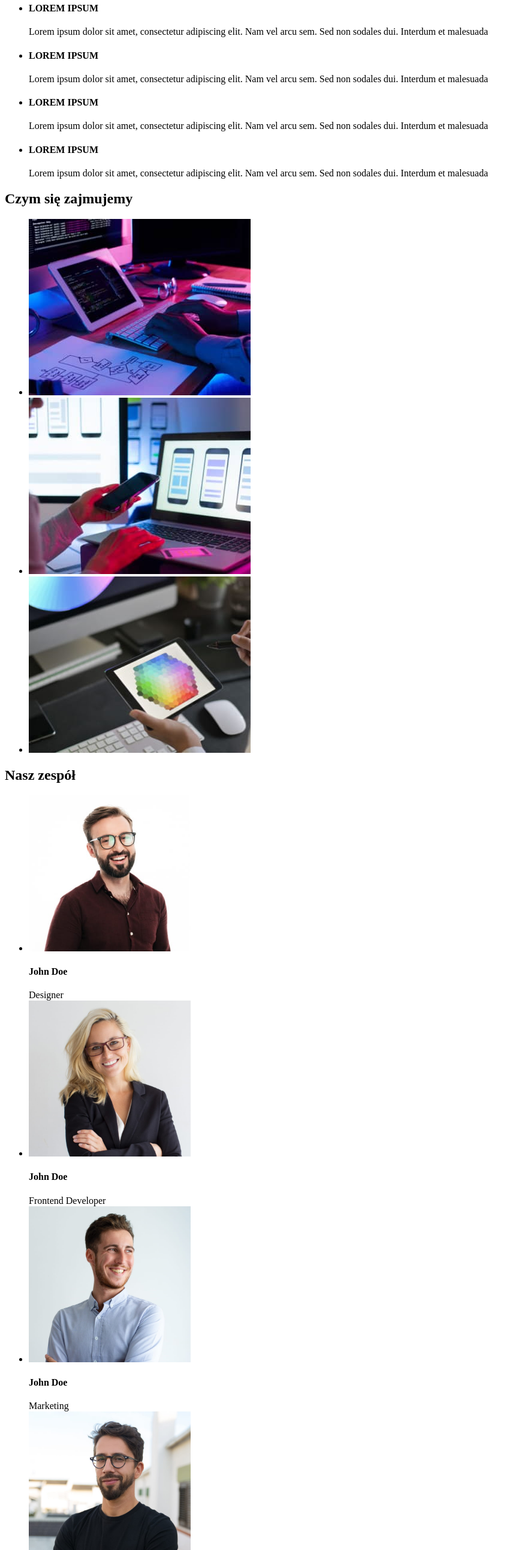
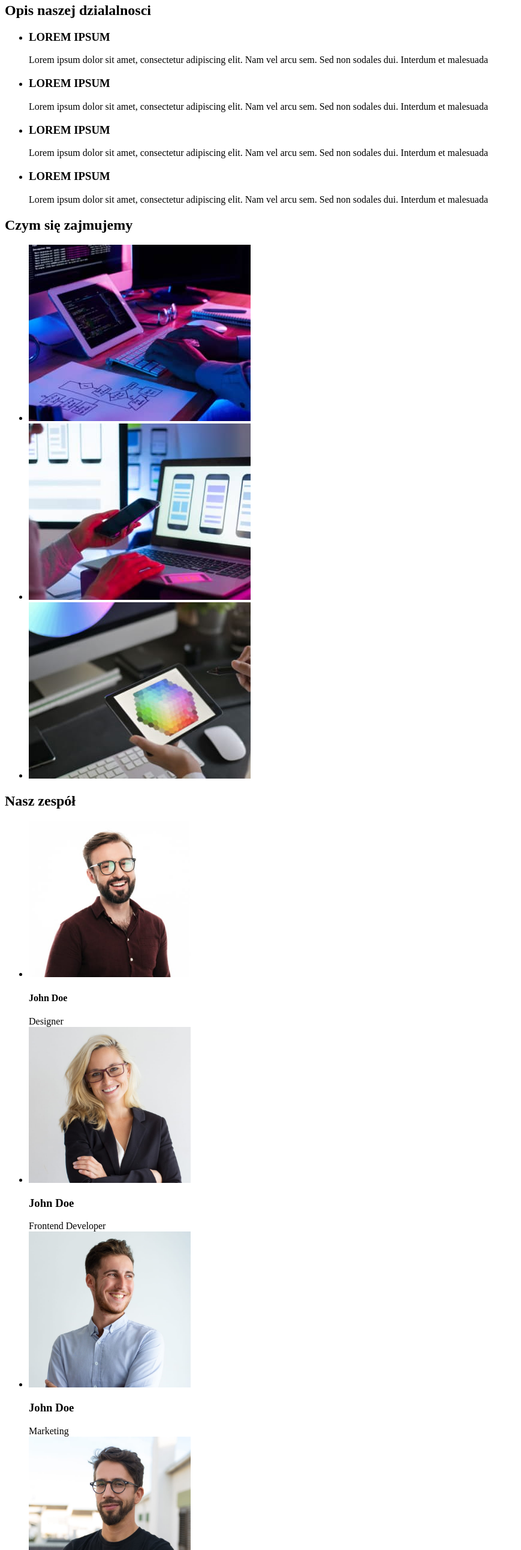
Before and after one commit to robertkosciuszko/goit-markup-hw-01, a plain HTML site: page index.html in a window 1280 px wide. Shown: the part 216-2800 px from the top of the page at 60% size, without its empty margins (0-869 px from the left). Drawn offline with Linux system fonts and the light colour scheme.

Commit message:
Update index.html

```diff
--- a/index.html
+++ b/index.html
@@ -1,5 +1,5 @@
 <!DOCTYPE html>
-<html lang="en">
+<html lang="pl">
 <head>
     <meta charset="UTF-8">
     <meta http-equiv="X-UA-Compatible" content="IE=edge">
@@ -27,59 +27,61 @@
 </header>
 <main>
 <section><h1>EFEKTYWNE ROZWIĄZANIA DLA WASZEGO BIZNESU</h1>
-<button type="submit">Zamów usługe</button></section>
-    <ul>
+<button type="button">Zamów usługe</button></section>
+    <h2>Opis naszej dzialalnosci</h2> <!-- h2 stworzone na potrzeby zaachowania hierarchi. Zostanie to usuniete w CSS-->
+<section>
+     <ul>
     <li>
-        <h4>LOREM IPSUM</h4>
+        <h3>LOREM IPSUM</h3>
         <p>Lorem ipsum dolor sit amet, consectetur adipiscing elit. Nam vel arcu sem. Sed non sodales dui. Interdum et
             malesuada</p>
     </li>
     <li>
-        <h4>LOREM IPSUM</h4>
+        <h3>LOREM IPSUM</h3>
         <p>Lorem ipsum dolor sit amet, consectetur adipiscing elit. Nam vel arcu sem. Sed non sodales dui. Interdum et
             malesuada</p>
     </li>
     <li>
-        <h4>LOREM IPSUM</h4>
+        <h3>LOREM IPSUM</h3>
         <p>Lorem ipsum dolor sit amet, consectetur adipiscing elit. Nam vel arcu sem. Sed non sodales dui. Interdum et
             malesuada</p>
     </li>
     <li>
-        <h4>LOREM IPSUM</h4>
+        <h3>LOREM IPSUM</h3>
         <p>Lorem ipsum dolor sit amet, consectetur adipiscing elit. Nam vel arcu sem. Sed non sodales dui. Interdum et
             malesuada</p>
     </li>
-</ul>
+</ul></section>
 <section>
     <h2>Czym się zajmujemy</h2>
     <ul>
         <li>
-            <img src="/images/1a.jpg" alt="rozwiazania dla biznesu" width="370" height="294">
+            <img src="./images/1a.jpg" alt="rozwiazania dla biznesu" width="370" height="294">
         </li>
-        <li><img src="/images/2a.jpg" alt="rozwiazania dla bisnesu" width="370" height="294"></li>
-        <li><img src="/images/3a.jpg" alt="rozwiazania dla bisnesu" width="370" height="294"></li>
+        <li><img src="./images/2a.jpg" alt="rozwiazania dla bisnesu" width="370" height="294"></li>
+        <li><img src="./images/3a.jpg" alt="rozwiazania dla bisnesu" width="370" height="294"></li>
     </ul>
 </section>
 <section>
     <h2>Nasz zespół</h2>
     <ul>
-        <li><img src="/images/4a.jpg" alt="zdjecie John Doe" width="270" height="260"><h4>John Doe</h4>Designer</li>
-        <li><img src="/images/5a.jpg" alt="zdjecie John Doe" width="270" height="260">
-            <h4>John Doe</h4>Frontend Developer
+        <li><img src="./images/4a.jpg" alt="zdjecie John Doe" width="270" height="260"><h4>John Doe</h4>Designer</li>
+        <li><img src="./images/5a.jpg" alt="zdjecie John Doe" width="270" height="260">
+            <h3>John Doe</h3>Frontend Developer
         </li>
-        <li><img src="/images/6a.jpg" alt="zdjecie John Doe" width="270" height="260">
-            <h4>John Doe</h4>Marketing
+        <li><img src="./images/6a.jpg" alt="zdjecie John Doe" width="270" height="260">
+            <h3>John Doe</h3>Marketing
         </li>
-        <li><img src="/images/7a.jpg" alt="zdjecie John Doe" width="270" height="260">
-            <h4>John Doe</h4>UI Designer
+        <li><img src="./images/7a.jpg" alt="zdjecie John Doe" width="270" height="260">
+            <h3>John Doe</h3>UI Designer
         </li>
     </ul>
 </section>
 </main>
 <footer>
+    <a href="/">WebStudio</a>
+    <a href="/">m. Warszawa, Aleje Jerozolimskie 21</a>
         <ul>
-        <li><a href="./WebStudio">WebStudio</a></li>
-        <li><a href="./adress"><address><strong>Warszawa, Aleje Jerozolimskie 21</strong></address></a></li>
         <li><a href="mailto:info@example.com">info@example.com</a></li>
         <li><a href="tel:+48111111111">+48 111 111 111</a></li>
         </ul>
```
Also changed, not shown: 1 other file.
